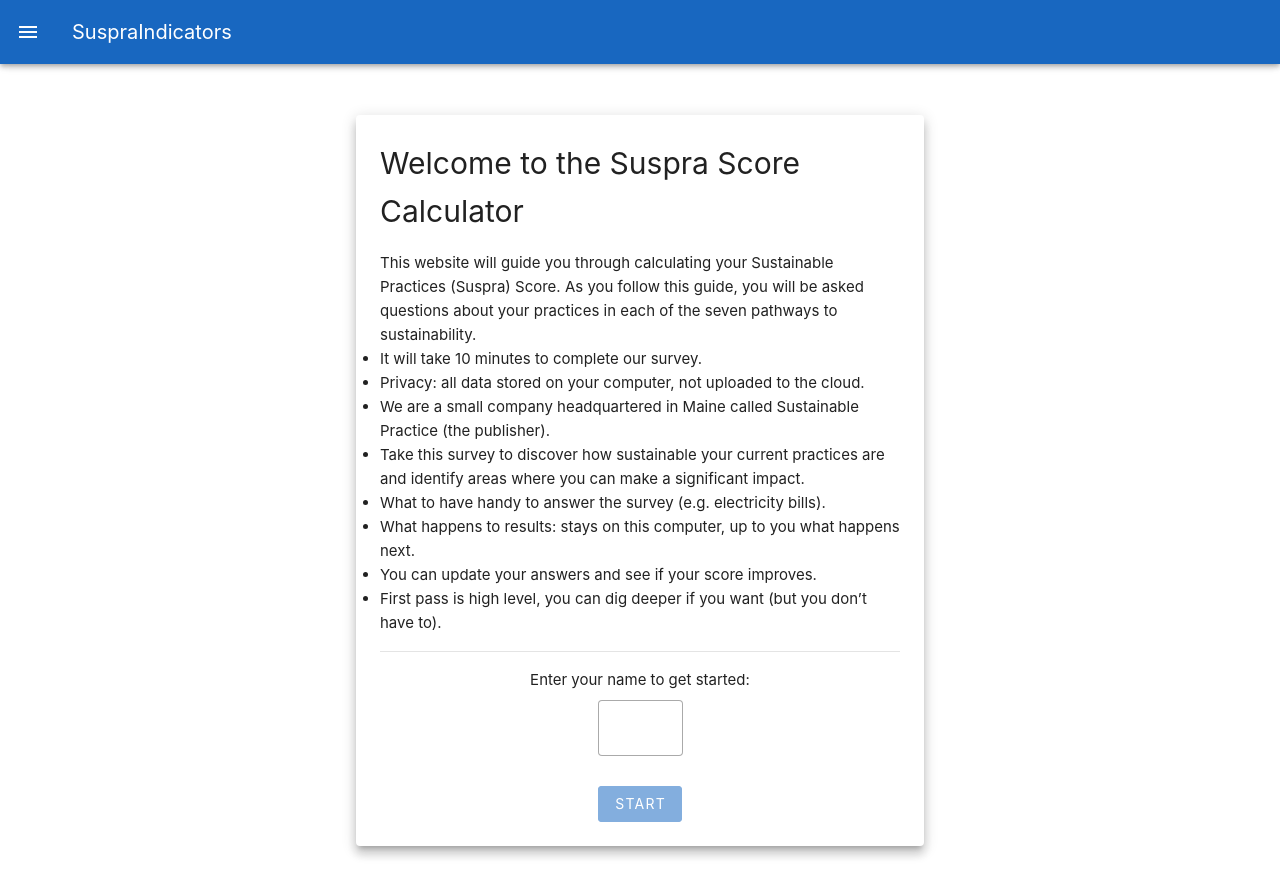
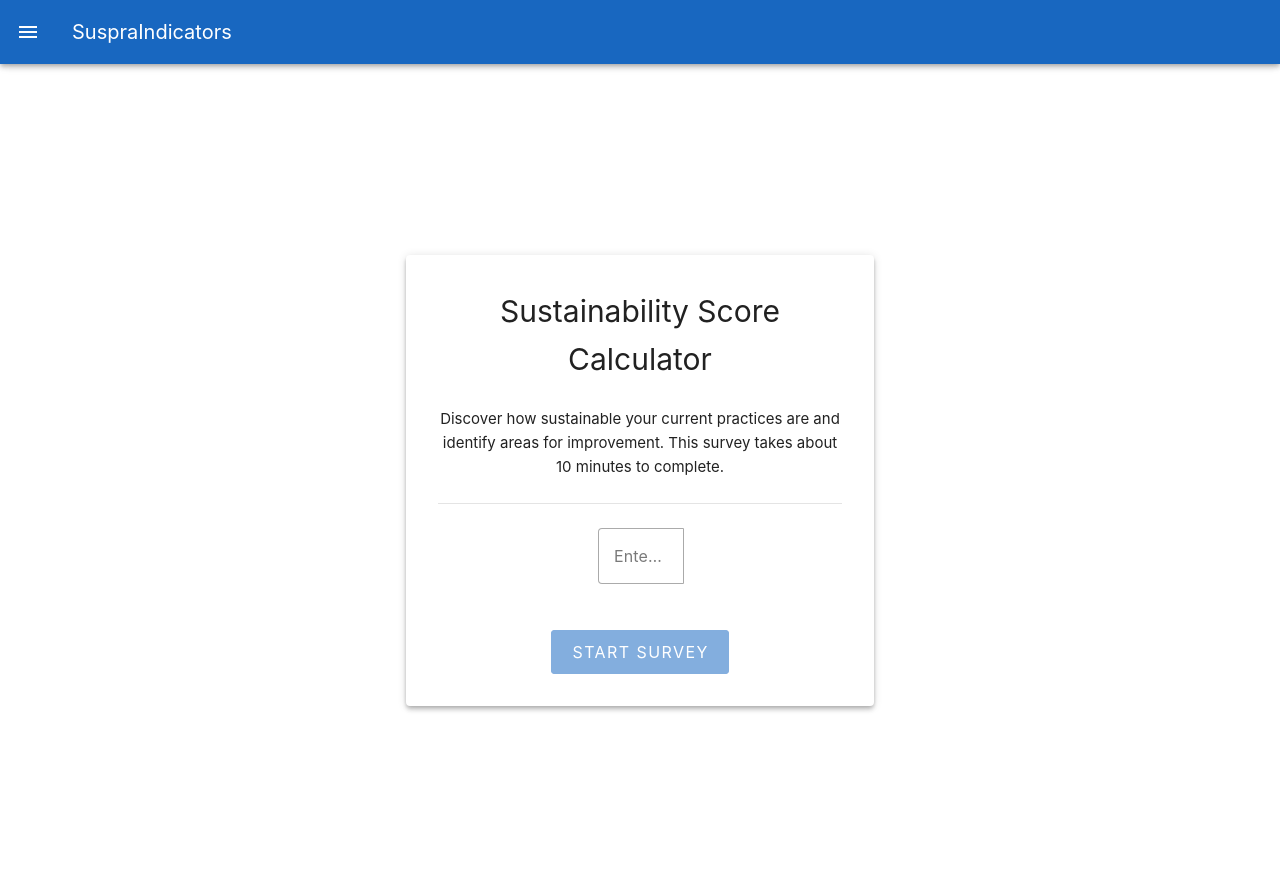
Before and after one commit to ianhorchata/SuspraIndicators, a Vue app: page / in a window 1280 px wide. Built offline with nearby package versions, Linux system fonts and the light colour scheme.

Commit message:
0.0.14 start over button

```diff
--- a/src/views/IntroScreen.vue
+++ b/src/views/IntroScreen.vue
@@ -1,32 +1,32 @@
 <template>
-  <v-container class="d-flex flex-column align-center justify-center" style="min-height: 100vh; max-width: 600px;">
-    <v-card elevation="8" class="pa-6" style="width: 100%;">
-      <h1 class="mb-4">Welcome to the Suspra Score Calculator</h1>
-      <div class="mb-4">
-        <p>This website will guide you through calculating your Sustainable Practices (Suspra) Score. As you follow this guide, you will be asked questions about your practices in each of the seven pathways to sustainability.</p>
-        <ul>
-          <li>It will take 10 minutes to complete our survey.</li>
-          <li>Privacy: all data stored on your computer, not uploaded to the cloud.</li>
-          <li>We are a small company headquartered in Maine called Sustainable Practice (the publisher).</li>
-          <li>Take this survey to discover how sustainable your current practices are and identify areas where you can make a significant impact.</li>
-          <li>What to have handy to answer the survey (e.g. electricity bills).</li>
-          <li>What happens to results: stays on this computer, up to you what happens next.</li>
-          <li>You can update your answers and see if your score improves.</li>
-          <li>First pass is high level, you can dig deeper if you want (but you don’t have to).</li>
-        </ul>
-      </div>
-      <v-divider class="my-4" />
+  <v-container class="d-flex flex-column align-center justify-center" style="min-height: 100vh; max-width: 500px;">
+    <v-card elevation="4" class="pa-8" style="width: 100%;">
+      <h1 class="text-center mb-6">Sustainability Score Calculator</h1>
+
+      <p class="text-center mb-6">
+        Discover how sustainable your current practices are and identify areas for improvement.
+        This survey takes about 10 minutes to complete.
+      </p>
+
+      <v-divider class="my-6" />
+
       <form @submit.prevent="saveName" class="d-flex flex-column align-center">
-        <label for="username" class="mb-2">Enter your name to get started:</label>
         <v-text-field
-          id="username"
           v-model="inputName"
+          label="Enter your name to begin"
           required
           variant="outlined"
-          class="mb-2"
+          class="mb-6"
           style="max-width: 300px;"
         />
-        <v-btn color="primary" type="submit" :disabled="!inputName">Start</v-btn>
+        <v-btn
+          color="primary"
+          size="large"
+          type="submit"
+          :disabled="!inputName.trim()"
+        >
+          Start Survey
+        </v-btn>
       </form>
     </v-card>
   </v-container>
@@ -36,12 +36,12 @@
 import { ref, onMounted } from 'vue'
 import { openDB } from 'idb'
 import { useRouter } from 'vue-router'
+
 const router = useRouter()
-const emit = defineEmits(['name-saved'])
+const inputName = ref('')
 
 const dbName = 'user-db'
 const storeName = 'user-info'
-const inputName = ref('')
 
 async function getDB() {
   return openDB(dbName, 1, {
@@ -60,7 +60,7 @@ async function loadName() {
 
 async function saveName() {
   const db = await getDB()
-  await db.put(storeName, inputName.value, 'name')
+  await db.put(storeName, inputName.value.trim(), 'name')
   router.push({ name: 'screener' })
 }
 
--- a/src/views/ScreenerView.vue
+++ b/src/views/ScreenerView.vue
@@ -1,7 +1,18 @@
 <template>
   <v-container class="d-flex flex-column align-center justify-center" style="min-height: 100vh; max-width: 600px;">
     <v-card elevation="8" class="pa-6" style="width: 100%;">
-      <h2 class="mb-4">About Your Household</h2>
+      <div class="d-flex justify-space-between align-center mb-4">
+        <h2>About Your Household</h2>
+        <v-btn
+          color="error"
+          variant="outlined"
+          size="small"
+          @click="startOver"
+        >
+          Start Over
+        </v-btn>
+      </div>
+
       <form @submit.prevent="onNext">
         <!-- S1 -->
         <v-text-field
@@ -60,6 +71,7 @@
 <script setup>
 import { ref } from 'vue'
 import { useRouter } from 'vue-router'
+import { openDB } from 'idb'
 
 const router = useRouter()
 
@@ -89,6 +101,36 @@ const s2SpecialOptions = [
   { text: 'Web Blank', value: 97 },
 ]
 
+async function startOver() {
+  try {
+    // Clear user database
+    const userDB = await openDB('user-db', 1)
+    await userDB.clear('user-info')
+
+    // Clear Suspra database if it exists
+    try {
+      const suspraDB = await openDB('SuspraDB', 1)
+      const storeNames = ['food', 'water', 'energy', 'goods', 'habitat', 'movement', 'community', 'screener']
+
+      for (const storeName of storeNames) {
+        if (suspraDB.objectStoreNames.contains(storeName)) {
+          await suspraDB.clear(storeName)
+        }
+      }
+    } catch (error) {
+      // SuspraDB might not exist yet, which is fine
+      console.log('SuspraDB not found or already cleared')
+    }
+
+    // Navigate back to intro screen
+    router.push({ name: 'home' })
+  } catch (error) {
+    console.error('Error starting over:', error)
+    // Still navigate back even if clearing fails
+    router.push({ name: 'home' })
+  }
+}
+
 function onNext() {
   // Placeholder: Save data and go to next section
   router.push({ name: 'food' })
```
Also changed, not shown: 1 other file (tests, documents, lock files or other folders).
